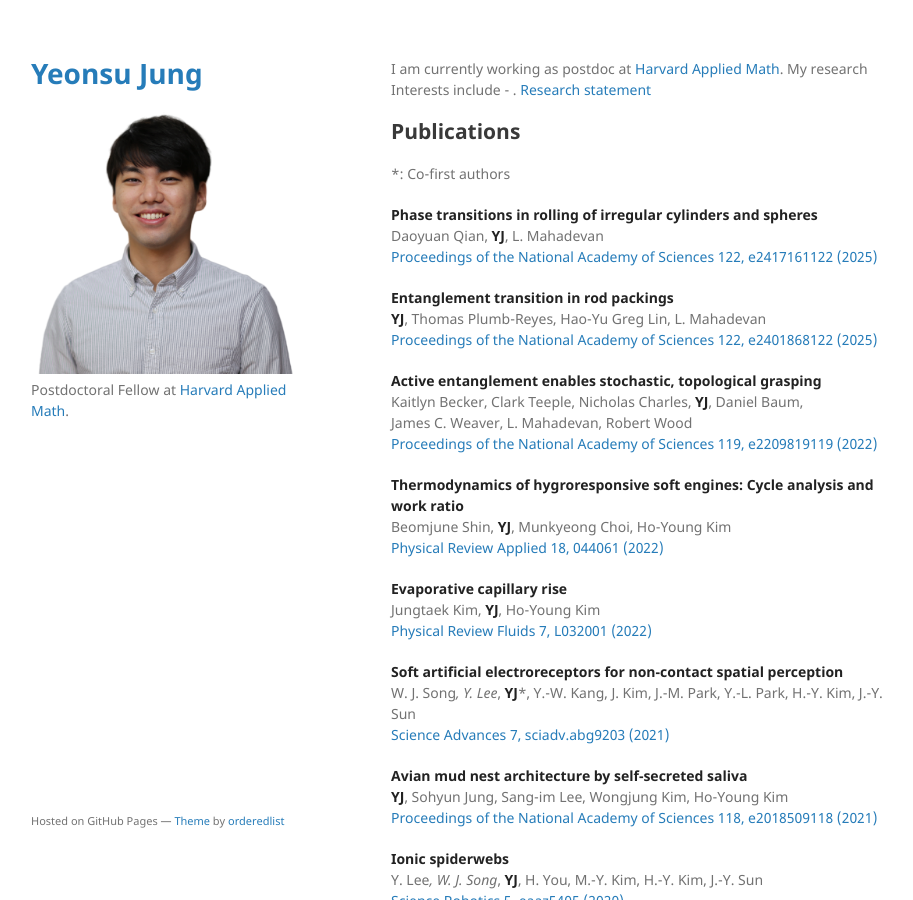
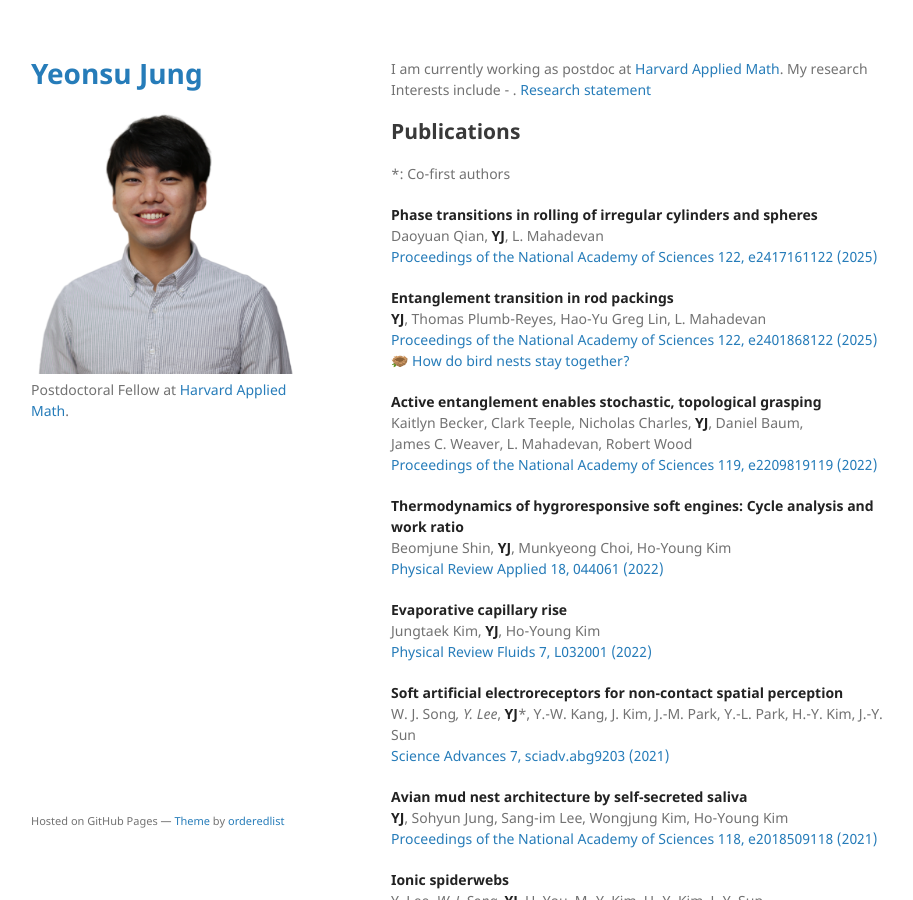
Before and after one commit to yeonsu-jung/website_pages-themes-minimal-c27a30c, a Jekyll site: the page built from index.md, in a window 1280 px wide and 900 px high. Shown: the whole window, without its empty margins (179-1092 px from the left). Built offline with Jekyll 4.4.1, drawn with Linux system fonts in a browser that asks for light colours.

Commit message:
Update index.md

```diff
--- a/index.md
+++ b/index.md
@@ -17,6 +17,7 @@ Daoyuan Qian, **YJ**, L. Mahadevan
 **Entanglement transition in rod packings**
 **YJ**, Thomas Plumb-Reyes, Hao-Yu Greg Lin, L. Mahadevan
 [Proceedings of the National Academy of Sciences 122, e2401868122 (2025)](https://www.pnas.org/doi/10.1073/pnas.2401868122)
+🪹 [How do bird nests stay together?](https://seas.harvard.edu/news/2025/04/how-do-bird-nests-stay-together)
 
 **Active entanglement enables stochastic, topological grasping**
 Kaitlyn Becker, Clark Teeple, Nicholas Charles, **YJ**, Daniel Baum,
```
